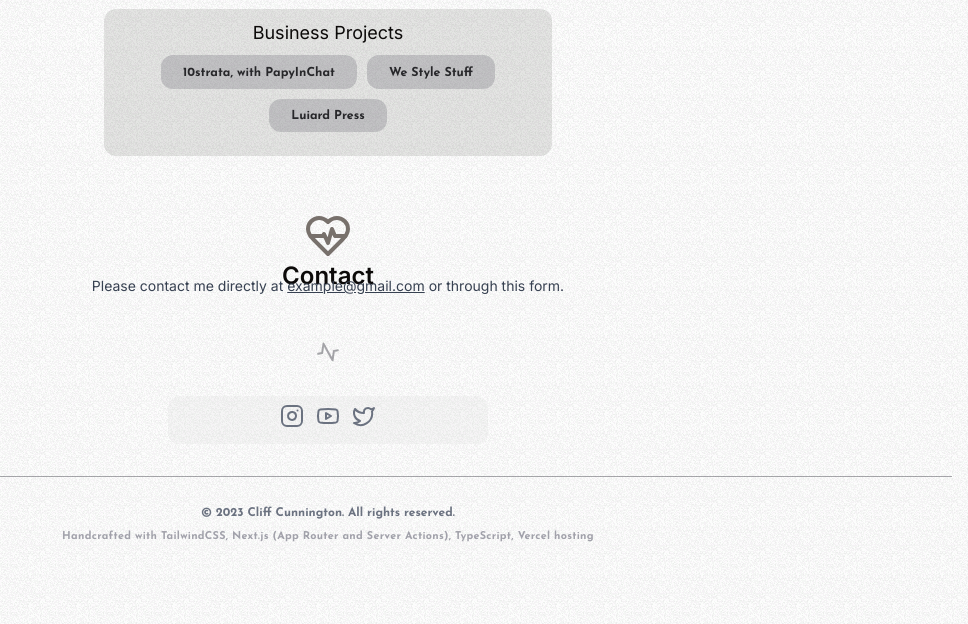
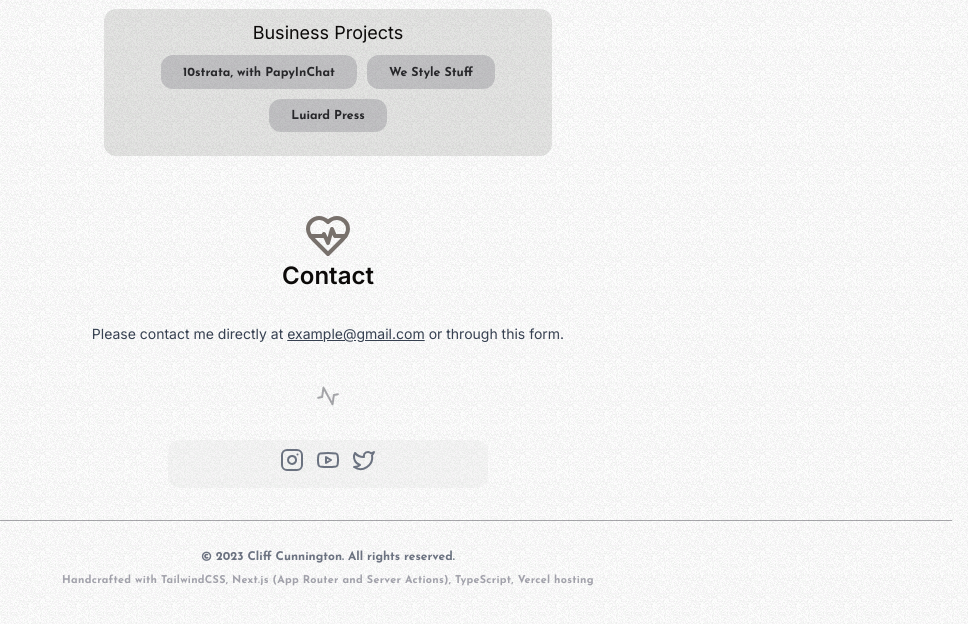
Before and after one commit to cliffrc/a.cliffrc.nl, a Next.js app: page / in a window 1280 px wide. Shown: the part 2335-2959 px from the top of the page, without its empty margins (312-1280 px from the left). Built offline with nearby package versions, Linux system fonts and the light colour scheme.

Commit message:
Minor adjustments to layout

```diff
--- a/src/components/Contact.tsx
+++ b/src/components/Contact.tsx
@@ -1,17 +1,15 @@
-import React from "react";
 import { HeartPulse } from "lucide-react";
-import { toast } from "react-hot-toast";
 
 const Contact = () => {
   return (
     <section
-      className=" mt-12 flex scroll-mt-28 flex-col items-center"
+      className="mt-12 flex scroll-mt-28 flex-col items-center"
       id="contact"
     >
       <HeartPulse className="h-12 w-12 text-muted-foreground" />
       <h2 className="mb-2 text-2xl font-semibold">Contact</h2>
-      <div className="flex flex-col">
-        <p className="-mt-6 text-gray-700 dark:text-white/80">
+      <div className="">
+        <p className="mt-6 text-gray-700 dark:text-white/80">
           Please contact me directly at{" "}
           <a className="underline" href="mailto:example@gmail.com">
             example@gmail.com
--- a/src/components/Intro.tsx
+++ b/src/components/Intro.tsx
@@ -3,7 +3,7 @@ import Image from "next/image";
 const Intro = () => {
   return (
     <section
-      className="mt-28 max-w-[50rem] scroll-mt-28 text-center sm:mb-0"
+      className="mt-28 max-w-[50rem] scroll-mt-28 items-center text-center sm:mb-0"
       id="home"
     >
       <div className="flex items-center justify-center">
@@ -22,7 +22,7 @@ const Intro = () => {
           <span className="absolute bottom-0 right-0 text-4xl">🖖</span>
         </div>
       </div>
-      <h1 className="small-caps mb-10 mt-7 max-w-lg px-4 text-2xl !leading-[1.5] sm:text-2xl">
+      <h1 className="small-caps mb-10 mt-7 max-w-lg px-4 text-center text-4xl !leading-[1.5] sm:text-2xl">
         Hello, I am Cliff. I live here in the machine. It is somewhere in the
         distant vicinity.
       </h1>
```
